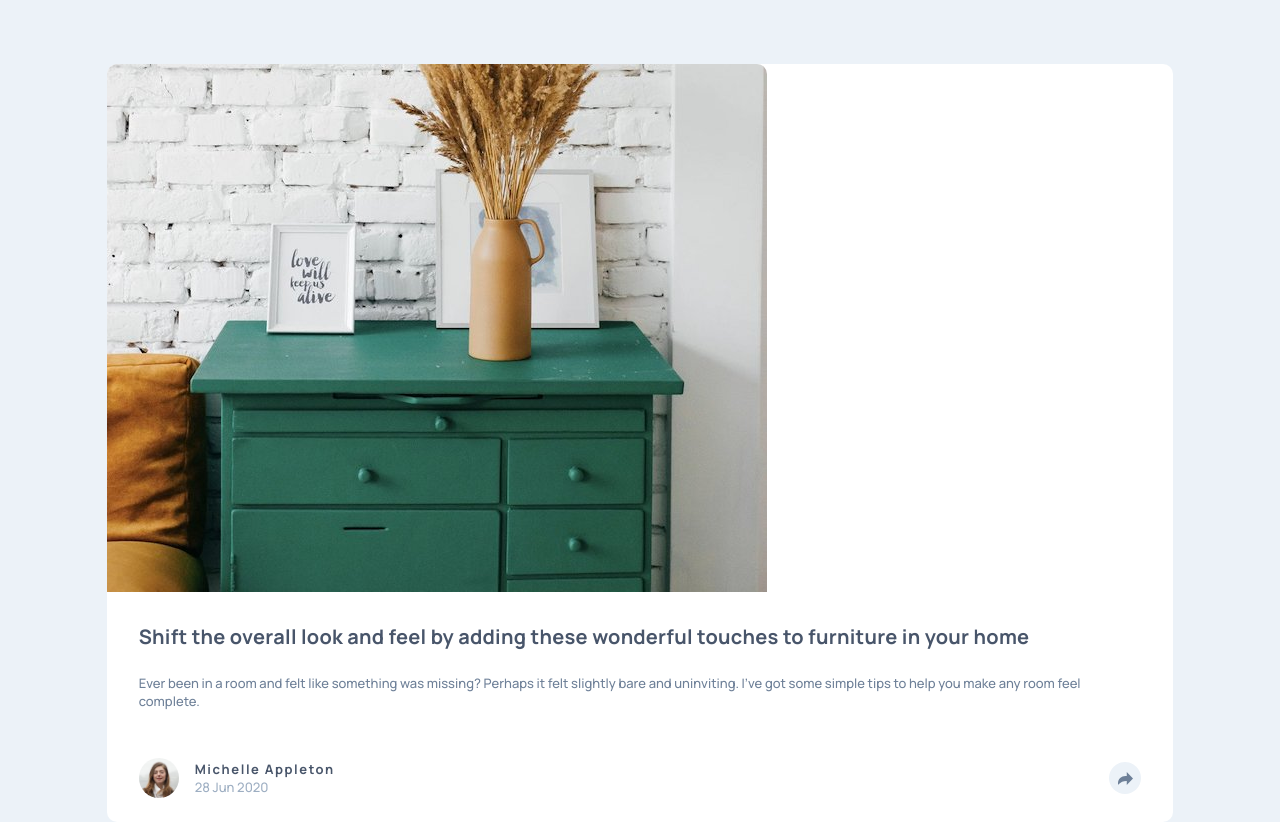
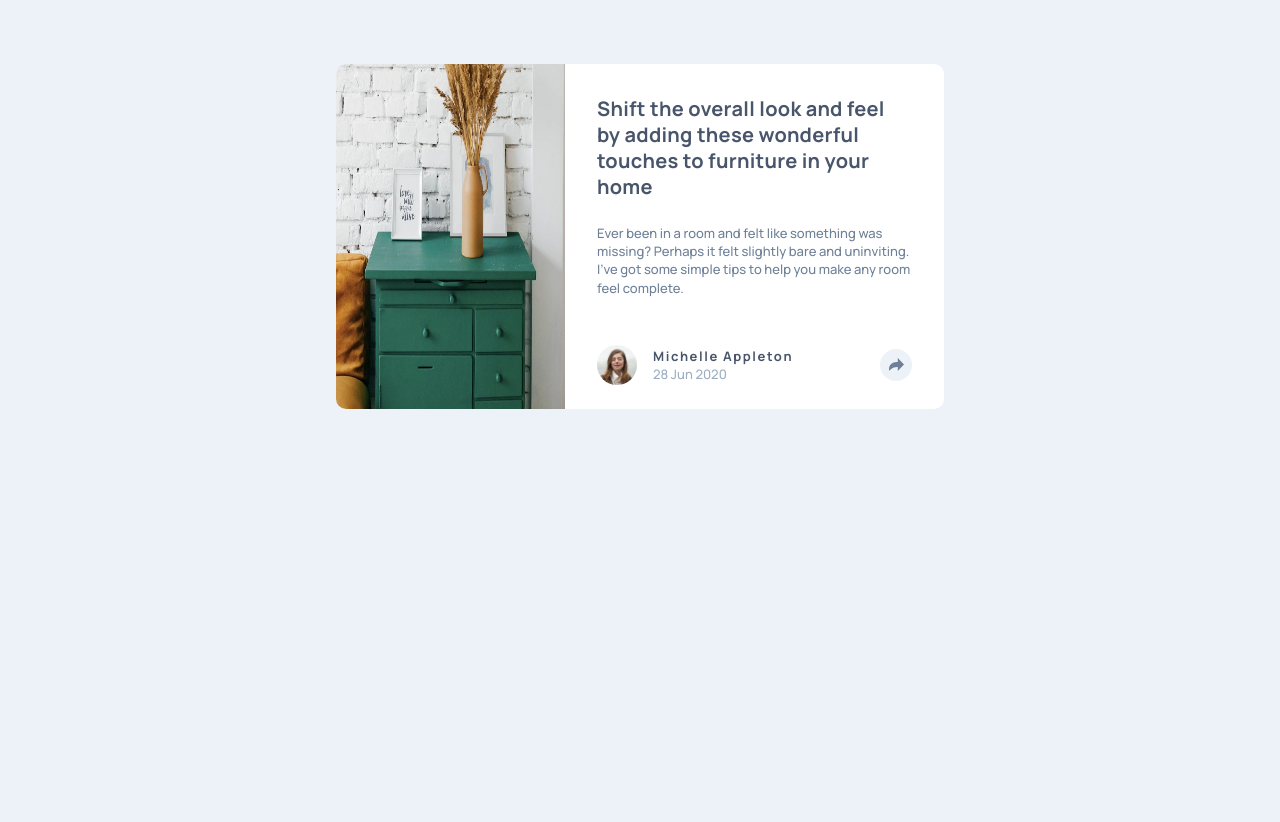
Before and after one commit to BlonoBuccellati/fm-article-preview-component, a Next.js app: page / in a window 1280 px wide. After the commit the page ends 800 px from the top, so only its background shows below. Built offline with nearby package versions, Linux system fonts and the light colour scheme.

Commit message:
feat:tablet,desktopデザインの追加

```diff
--- a/src/app/page.tsx
+++ b/src/app/page.tsx
@@ -3,7 +3,7 @@ import UserCard from "@/components/user-card";
 export default function Home() {
   return (
     <article>
-      <div className="mt-800">
+      <div className="my-800">
         <UserCard />
       </div>
     </article>
--- a/src/components/share-content.tsx
+++ b/src/components/share-content.tsx
@@ -16,6 +16,7 @@ const ShareContent = ({ className }: { className?: string }) => {
       <a href="#">
         <Image alt="pinterest icon" src={iconPinterest} />
       </a>
+      <div className="tablet:block triangle absolute -bottom-[14px] left-1/2 mx-auto hidden h-200 w-200 -translate-x-1/2" />
     </div>
   );
 };
--- a/src/components/user-card.tsx
+++ b/src/components/user-card.tsx
@@ -21,9 +21,13 @@ const TextContents = () => {
 };
 const UserCard = () => {
   return (
-    <section className="mx-auto max-w-5/6 rounded-[10px] bg-white">
+    <section className="tablet:flex tablet:max-desktop:max-w-[608px] desktop:max-w-[730px] mx-auto max-w-5/6 rounded-[10px] bg-white">
       {/* heroImage */}
-      <Image alt="image" src={drawers} className="rounded-t-[10px]" />
+      <Image
+        alt="image"
+        src={drawers}
+        className="tablet:rounded-t-none tablet:rounded-l-[10px] tablet:max-w-[229px] rounded-t-[10px]"
+      />
       <div className="space-y-600">
         <TextContents />
         {/* avatar */}
--- a/src/components/user-profile.tsx
+++ b/src/components/user-profile.tsx
@@ -42,7 +42,7 @@ const UserProfile = () => {
       </button>
       {open && (
         // bottom-0, left-0で固定
-        <ShareContent className="absolute bottom-0 left-0 w-full rounded-b-lg p-400" />
+        <ShareContent className="tablet:left-[55%] tablet:w-max tablet:py-200 tablet:rounded-xl tablet:bottom-[130%] absolute bottom-0 left-0 w-full rounded-b-lg p-400" />
       )}
     </div>
   );
--- a/src/styles/globals.css
+++ b/src/styles/globals.css
@@ -4,6 +4,12 @@
 @import "./utilities/typography-token.css";
 @import "./shadcn.css";
 
+@utility triangle {
+  border-left: 14px solid transparent;
+  border-right: 14px solid transparent;
+  border-top: 14px solid var(--color-gray-900);
+}
+
 body {
   @apply bg-gray-200;
   font-family: var(--font-manrepo), Arial, Helvetica, sans-serif;
--- a/src/styles/utilities/custom-token.css
+++ b/src/styles/utilities/custom-token.css
@@ -31,6 +31,6 @@
   つまり、メディアクエリが先に判断していないと、スタイルを適用できないため、実行時に解決されるCSS変数は使うことができない。 */
   /* 参考URL：https://github.com/tailwindlabs/tailwindcss/discussions/15113 */
   --breakpoint-mobile: 375px;
-  /* --breakpoint-tablet: 768px; */
+  --breakpoint-tablet: 768px;
   --breakpoint-desktop: 1440px;
 }
```
